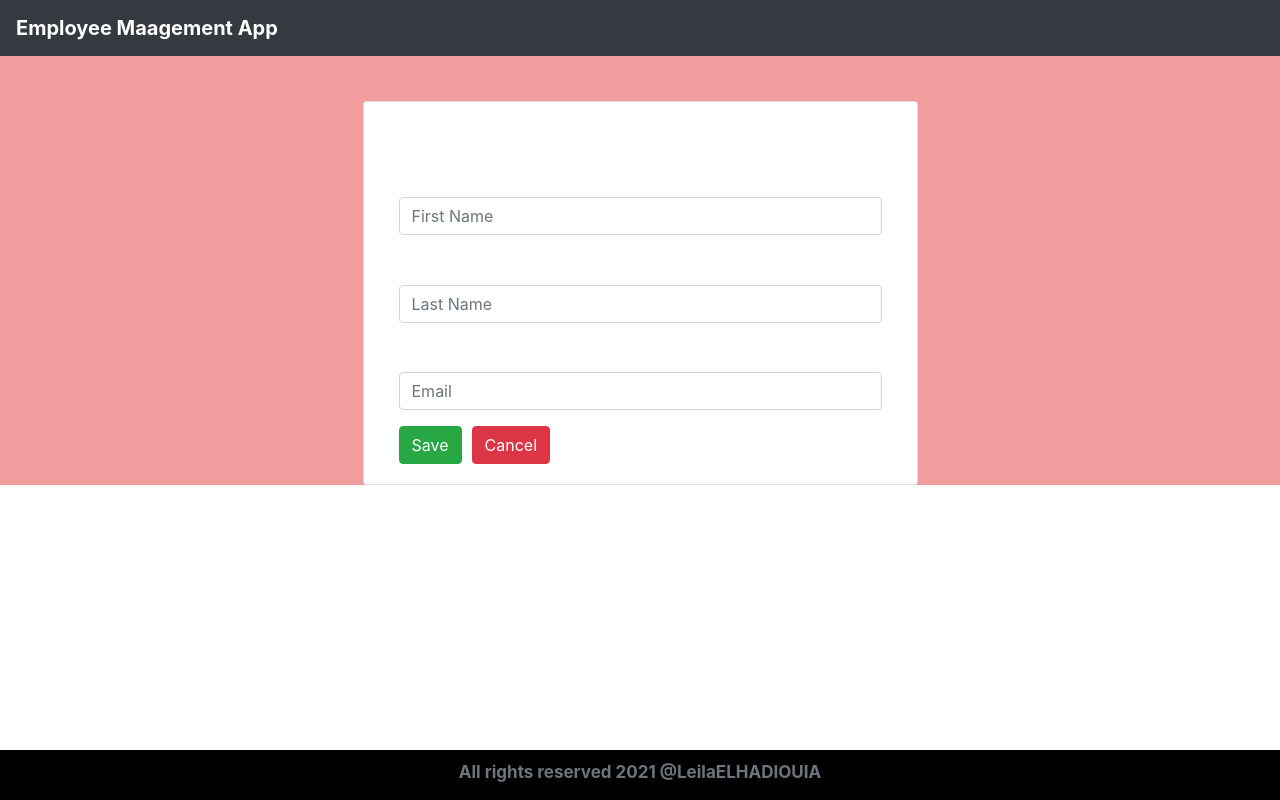
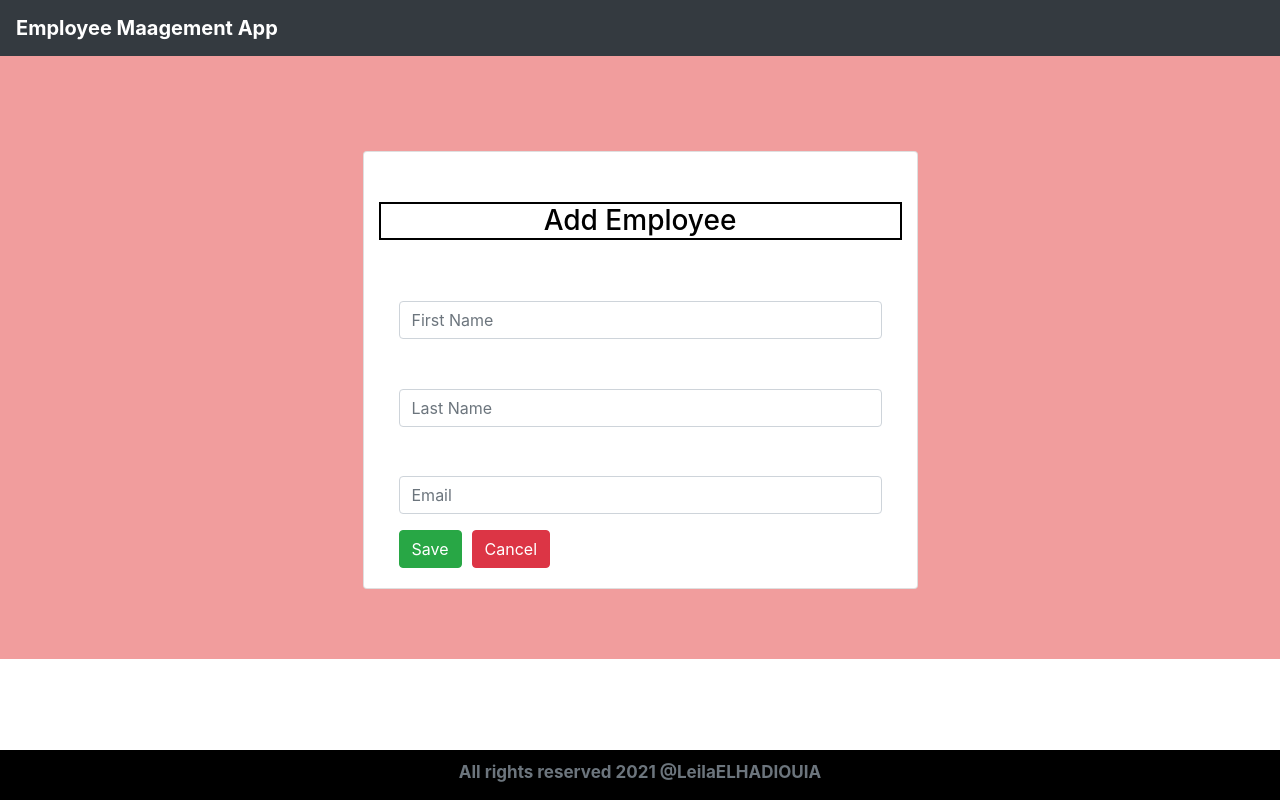
Before and after one commit to Mozaritta/react-spring, a React (Create React App) app: page /employees in a window 1280 px wide. Both pictures are taken after a click on the button "Add Employee". Built offline with nearby package versions, Linux system fonts and the light colour scheme; no server answers.

Commit message:
Delete Employee

```diff
--- a/src/cmpnts/CreateEmployeeComponent.jsx
+++ b/src/cmpnts/CreateEmployeeComponent.jsx
@@ -56,9 +56,9 @@ class CreateEmployeeComponent extends Component {
 
     getTitle(){
         if(this.state.id === '_add'){
-            return <h3 className="text-center">Add Employee</h3>
+            return <h3 className="text-center" style={{color:"black", marginBlockStart:"50px", border:"2px solid black"}}>Add Employee</h3>
         }else{
-            return <h3 className="text-center">Update Employee</h3>
+            return <h3 className="text-center" style={{color:"black", marginBlockStart:"50px", border:"2px solid black"}}>Update Employee</h3>
         }
     }
 
@@ -81,7 +81,7 @@ class CreateEmployeeComponent extends Component {
             <br/><br/>
             <div className="container">
                 <div className="row">
-                    <div className="card col-md-6 offset-md-3 offset-md-3">
+                    <div className="card col-md-6 offset-md-3 offset-md-3" style={{marginBlockEnd:"70px", marginBlockStart:"50px"}}>
 
                         {
                             this.getTitle()
--- a/src/cmpnts/ListEmployeeComponent.jsx
+++ b/src/cmpnts/ListEmployeeComponent.jsx
@@ -11,6 +11,7 @@ class ListEmployeeComponent extends Component {
 
         this.addEmployee = this.addEmployee.bind(this)
         this.editEmployee = this.editEmployee.bind(this)
+        this.deleteEmployee = this.deleteEmployee.bind(this)
     }
     componentDidMount(){
         EmployeeService.getEmployee().then((res ) => {
@@ -24,6 +25,12 @@ class ListEmployeeComponent extends Component {
 
     editEmployee(id) {
         this.props.history.push(`/add_employee/${id}`)
+    }
+
+    deleteEmployee(id){
+        EmployeeService.deleteEmployee(id).then(res => {
+            this.setState({employees: this.state.employees.filter(employee => employee.id !== id)})
+        })
     }
 
     render() {
@@ -54,7 +61,7 @@ class ListEmployeeComponent extends Component {
                                         <td>{employee.emailId}</td>
                                         <td>
                                             <button className="btn btn-success" onClick={ () => this.editEmployee(employee.id)}>Update</button>
-                                            {/* <button className="btn btn-danger" onClick = { () => this.upEmployee(employee.id)} style={{marginInline: "10px"}}>Delete</button> */}
+                                            <button className="btn btn-danger" onClick = { () => this.deleteEmployee(employee.id)} style={{marginInline: "10px"}}>Delete</button>
                                         </td>
                                     </tr>
                                 )
```
